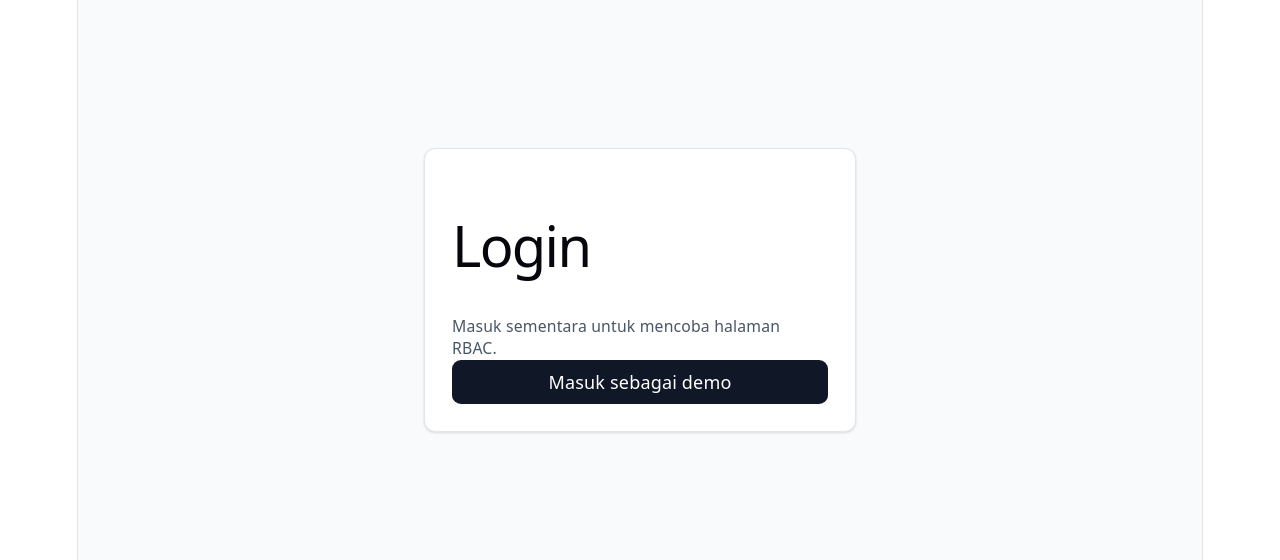
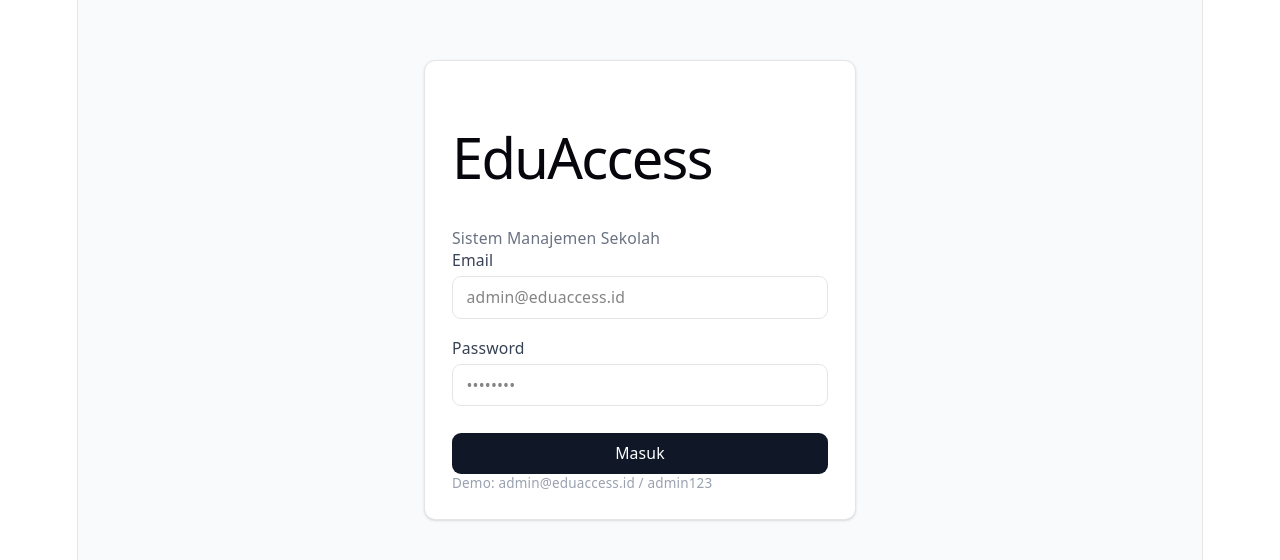
Before and after one commit to kaniaa-kr/pwl-uas, a React (Vite) app in the folder apps/frontend/: page /users in a window 1280 px wide. Shown: the part 110-670 px from the top of the page. Built offline with nearby package versions, Linux system fonts and the light colour scheme; no server answers.

Commit message:
feat(auth): endpoint login/register + JWT + zustand auth store

```diff
--- a/apps/frontend/src/App.tsx
+++ b/apps/frontend/src/App.tsx
@@ -7,6 +7,7 @@ import JadwalPage from './pages/JadwalPage';
 import NilaiPage from './pages/NilaiPage';
 import AbsensiPage from './pages/AbsensiPage';
 import LaporanPage from './pages/LaporanPage';
+import UserManagementPage from './pages/UserManagementPage';
 import Sidebar from './components/Sidebar';
 import { ProtectedRoute } from './components/ProtectedRoute';
 import { useAuthStore } from './stores/auth.store';
@@ -16,7 +17,8 @@ export default function App() {
 
   return (
     <BrowserRouter>
-      {token && <div className="flex">
+      {token ? (
+        <div className="flex">
           <Sidebar />
           <main className="flex-1 bg-gray-50 min-h-screen">
             <Routes>
@@ -27,12 +29,15 @@ export default function App() {
               <Route path="/nilai" element={<ProtectedRoute requiredPermission="read:nilai"><NilaiPage /></ProtectedRoute>} />
               <Route path="/absensi" element={<ProtectedRoute requiredPermission="read:absensi"><AbsensiPage /></ProtectedRoute>} />
               <Route path="/laporan" element={<ProtectedRoute requiredPermission="read:laporan"><LaporanPage /></ProtectedRoute>} />
+              <Route path="/users" element={<ProtectedRoute requiredPermission="manage:role"><UserManagementPage /></ProtectedRoute>} />
             </Routes>
           </main>
-      </div>}
-      {!token && <Routes>
+        </div>
+      ) : (
+        <Routes>
           <Route path="*" element={<LoginPage />} />
-      </Routes>}
+        </Routes>
+      )}
     </BrowserRouter>
   );
 }
--- a/apps/frontend/src/pages/LoginPage.tsx
+++ b/apps/frontend/src/pages/LoginPage.tsx
@@ -1,28 +1,98 @@
+import axios from 'axios';
+import { useState } from 'react';
+import { useNavigate } from 'react-router-dom';
 import { useAuthStore } from '../stores/auth.store';
 
-const defaultPermissions = [
-  'read:siswa',
-  'read:guru',
-  'read:jadwal',
-  'read:nilai',
-  'read:absensi',
-  'read:laporan',
-];
+const API = import.meta.env.VITE_API_URL;
 
 export default function LoginPage() {
   const { setAuth } = useAuthStore();
+  const navigate = useNavigate();
+
+  const [email, setEmail] = useState('');
+  const [password, setPassword] = useState('');
+  const [error, setError] = useState('');
+  const [loading, setLoading] = useState(false);
+
+  const handleLogin = async () => {
+    setError('');
+    setLoading(true);
+    try {
+      const res = await axios.post(`${API}/auth/login`, { email, password });
+      const { token, user } = res.data as {
+        token: string;
+        user: {
+          id: string;
+          username: string;
+          email: string;
+          roles: string[];
+          permissions: string[];
+        };
+      };
+      setAuth(token, user);
+      navigate('/');
+    } catch (err: unknown) {
+      if (axios.isAxiosError(err)) {
+        setError(err.response?.data?.message ?? 'Login gagal');
+      } else {
+        setError('Terjadi kesalahan');
+      }
+    } finally {
+      setLoading(false);
+    }
+  };
 
   return (
     <main className="flex min-h-screen items-center justify-center bg-gray-50 p-6">
-      <section className="w-full max-w-sm rounded-lg border bg-white p-6 text-left shadow-sm">
-        <h1 className="mb-2 text-2xl font-semibold">Login</h1>
-        <p className="mb-6 text-sm text-gray-600">Masuk sementara untuk mencoba halaman RBAC.</p>
+      <section className="w-full max-w-sm rounded-lg border bg-white p-6 shadow-sm text-left">
+        <h1 className="mb-1 text-2xl font-semibold">EduAccess</h1>
+        <p className="mb-6 text-sm text-gray-500">Sistem Manajemen Sekolah</p>
+
+        {error && (
+          <div className="mb-4 rounded bg-red-50 p-3 text-sm text-red-600 border border-red-200">
+            {error}
+          </div>
+        )}
+
+        <div className="mb-4">
+          <label className="mb-1 block text-sm font-medium text-gray-700">
+            Email
+          </label>
+          <input
+            type="email"
+            value={email}
+            onChange={(e) => setEmail(e.target.value)}
+            placeholder="admin@eduaccess.id"
+            className="w-full rounded-md border px-3 py-2 text-sm focus:outline-none focus:ring-2 focus:ring-gray-900"
+            onKeyDown={(e) => e.key === 'Enter' && handleLogin()}
+          />
+        </div>
+
+        <div className="mb-6">
+          <label className="mb-1 block text-sm font-medium text-gray-700">
+            Password
+          </label>
+          <input
+            type="password"
+            value={password}
+            onChange={(e) => setPassword(e.target.value)}
+            placeholder="••••••••"
+            className="w-full rounded-md border px-3 py-2 text-sm focus:outline-none focus:ring-2 focus:ring-gray-900"
+            onKeyDown={(e) => e.key === 'Enter' && handleLogin()}
+          />
+        </div>
+
         <button
-          className="w-full rounded-md bg-gray-900 px-4 py-2 text-white"
-          onClick={() => setAuth('demo-token', defaultPermissions)}
+          onClick={handleLogin}
+          disabled={loading}
+          className="w-full rounded-md bg-gray-900 px-4 py-2 text-sm text-white hover:bg-gray-700 disabled:opacity-50"
         >
-          Masuk sebagai demo
+          {loading ? 'Memproses...' : 'Masuk'}
         </button>
+
+        <p className="mt-4 text-xs text-gray-400">
+          Demo: admin@eduaccess.id / admin123
+        </p>
       </section>
     </main>
   );
--- /dev/null
+++ b/apps/frontend/src/pages/UserManagementPage.tsx
@@ -0,0 +1,133 @@
+import axios from 'axios';
+import { useEffect, useState } from 'react';
+import { PermissionGuard } from '../components/PermissionGuard';
+import { useAuthStore } from '../stores/auth.store';
+
+const API = import.meta.env.VITE_API_URL;
+
+type User = {
+  id: string;
+  username: string;
+  email: string;
+  roles: { role: { name: string } }[];
+};
+
+type Role = {
+  id: string;
+  name: string;
+};
+
+export default function UserManagementPage() {
+  const { token } = useAuthStore();
+  const [users, setUsers] = useState<User[]>([]);
+  const [roles, setRoles] = useState<Role[]>([]);
+  const [selectedUser, setSelectedUser] = useState('');
+  const [selectedRole, setSelectedRole] = useState('');
+  const [message, setMessage] = useState('');
+
+  const headers = { Authorization: `Bearer ${token}` };
+
+  useEffect(() => {
+    // Ambil daftar user
+    axios
+      .get(`${API}/auth/me`, { headers })
+      .catch(() => null);
+
+    // Ambil daftar roles
+    axios
+      .get<Role[]>(`${API}/rbac/roles`, { headers })
+      .then((r) => setRoles(r.data))
+      .catch(() => null);
+  }, []);
+
+  const handleAssignRole = async () => {
+    if (!selectedUser || !selectedRole) return;
+    try {
+      await axios.post(
+        `${API}/rbac/assign-role`,
+        { userId: selectedUser, roleName: selectedRole },
+        { headers }
+      );
+      setMessage(`Role berhasil ditetapkan!`);
+    } catch {
+      setMessage('Gagal menetapkan role.');
+    }
+  };
+
+  return (
+    <section className="p-6 text-left">
+      <h1 className="mb-4 text-2xl font-semibold">User Management</h1>
+
+      <PermissionGuard
+        permission="manage:role"
+        fallback={
+          <p className="text-red-500">
+            Kamu tidak punya akses ke halaman ini.
+          </p>
+        }
+      >
+        <div className="rounded-lg border bg-white p-4">
+          <h2 className="mb-3 text-lg font-medium">Assign Role ke User</h2>
+
+          {message && (
+            <div className="mb-3 rounded bg-green-50 p-2 text-sm text-green-700 border border-green-200">
+              {message}
+            </div>
+          )}
+
+          <div className="mb-3">
+            <label className="mb-1 block text-sm font-medium text-gray-700">
+              User ID
+            </label>
+            <input
+              type="text"
+              value={selectedUser}
+              onChange={(e) => setSelectedUser(e.target.value)}
+              placeholder="Masukkan User ID"
+              className="w-full rounded border px-3 py-2 text-sm"
+            />
+          </div>
+
+          <div className="mb-4">
+            <label className="mb-1 block text-sm font-medium text-gray-700">
+              Role
+            </label>
+            <select
+              value={selectedRole}
+              onChange={(e) => setSelectedRole(e.target.value)}
+              className="w-full rounded border px-3 py-2 text-sm"
+            >
+              <option value="">-- Pilih Role --</option>
+              {roles.map((r) => (
+                <option key={r.id} value={r.name}>
+                  {r.name}
+                </option>
+              ))}
+            </select>
+          </div>
+
+          <button
+            onClick={handleAssignRole}
+            className="rounded bg-gray-900 px-4 py-2 text-sm text-white hover:bg-gray-700"
+          >
+            Assign Role
+          </button>
+        </div>
+
+        <div className="mt-6 rounded-lg border bg-white p-4">
+          <h2 className="mb-3 text-lg font-medium">Daftar Role Tersedia</h2>
+          <ul className="space-y-1">
+            {roles.map((r) => (
+              <li
+                key={r.id}
+                className="rounded bg-gray-50 px-3 py-2 text-sm text-gray-700"
+              >
+                {r.name}
+              </li>
+            ))}
+          </ul>
+        </div>
+      </PermissionGuard>
+    </section>
+  );
+}
--- a/apps/frontend/src/stores/auth.store.ts
+++ b/apps/frontend/src/stores/auth.store.ts
@@ -1,28 +1,35 @@
 import { create } from 'zustand';
+import { persist } from 'zustand/middleware';
+
+type UserInfo = {
+  id: string;
+  username: string;
+  email: string;
+  roles: string[];
+  permissions: string[];
+};
 
 type AuthState = {
   token: string | null;
-  permissions: string[];
-  setAuth: (token: string, permissions?: string[]) => void;
+  user: UserInfo | null;
+  setAuth: (token: string, user: UserInfo) => void;
   logout: () => void;
   hasPermission: (permission: string) => boolean;
+  hasRole: (role: string) => boolean;
 };
 
-const storedToken = localStorage.getItem('token');
-const storedPermissions = JSON.parse(localStorage.getItem('permissions') ?? '[]') as string[];
-
-export const useAuthStore = create<AuthState>((set, get) => ({
-  token: storedToken,
-  permissions: storedPermissions,
-  setAuth: (token, permissions = []) => {
-    localStorage.setItem('token', token);
-    localStorage.setItem('permissions', JSON.stringify(permissions));
-    set({ token, permissions });
-  },
-  logout: () => {
-    localStorage.removeItem('token');
-    localStorage.removeItem('permissions');
-    set({ token: null, permissions: [] });
-  },
-  hasPermission: (permission) => get().permissions.includes(permission),
-}));
+export const useAuthStore = create<AuthState>()(
+  persist(
+    (set, get) => ({
+      token: null,
+      user: null,
+      setAuth: (token, user) => set({ token, user }),
+      logout: () => set({ token: null, user: null }),
+      hasPermission: (permission) =>
+        get().user?.permissions.includes(permission) ?? false,
+      hasRole: (role) =>
+        get().user?.roles.includes(role) ?? false,
+    }),
+    { name: 'eduaccess-auth' }
+  )
+);
```
Also changed, not shown: 2 other files (tests, documents, lock files or other folders). Lines whose indentation alone changed are shown as unchanged.
